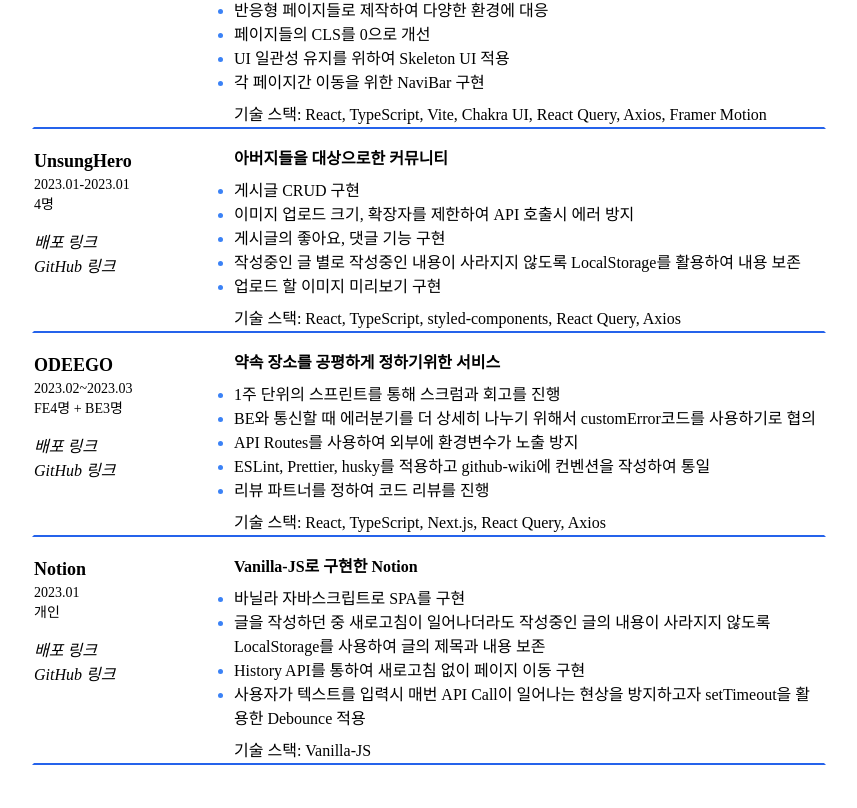
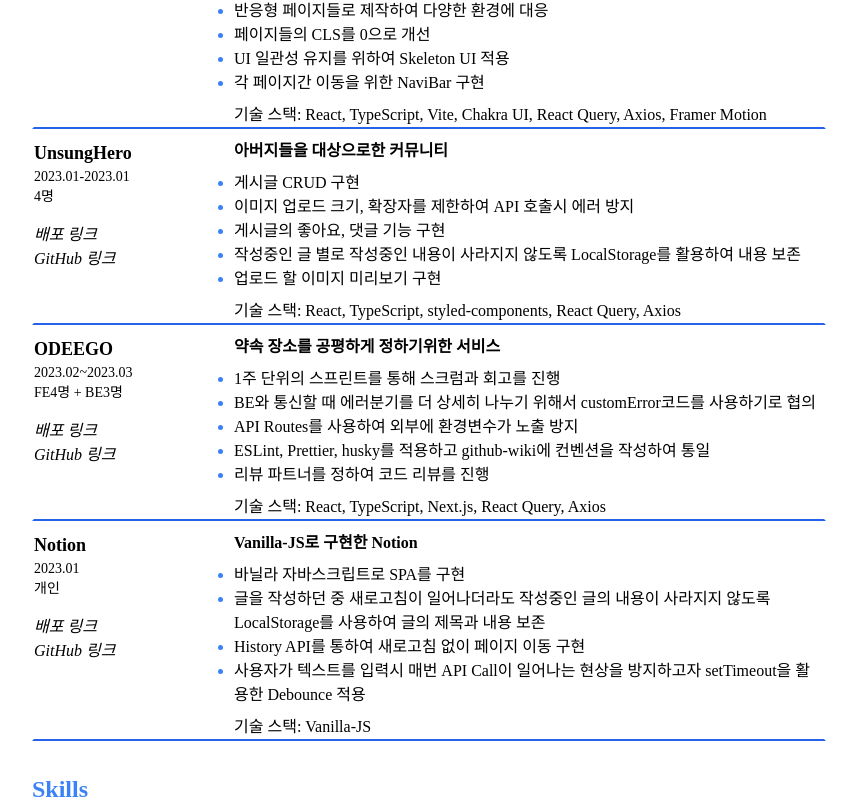
Before and after one commit to jaekwanAHN/resume, a Next.js app: page / in a window 1280 px wide. Shown: the part 771-1579 px from the top of the page, without its empty margins (211-1068 px from the left). Built offline with nearby package versions, Linux system fonts and the light colour scheme.

Commit message:
Style: 프로젝트 제목 마진 수정

```diff
--- a/src/components/Projects/index.tsx
+++ b/src/components/Projects/index.tsx
@@ -15,7 +15,7 @@ const Projects = ({ projects }: ProjectInfoProps) => {
           <div
             key={project.projectTitle}
             className="flex flex-row border-2 border-transparent border-b-blue-600
-          mb-4"
+          mb-2"
           >
             <div className="flex">
               <ProjectInfos
```
